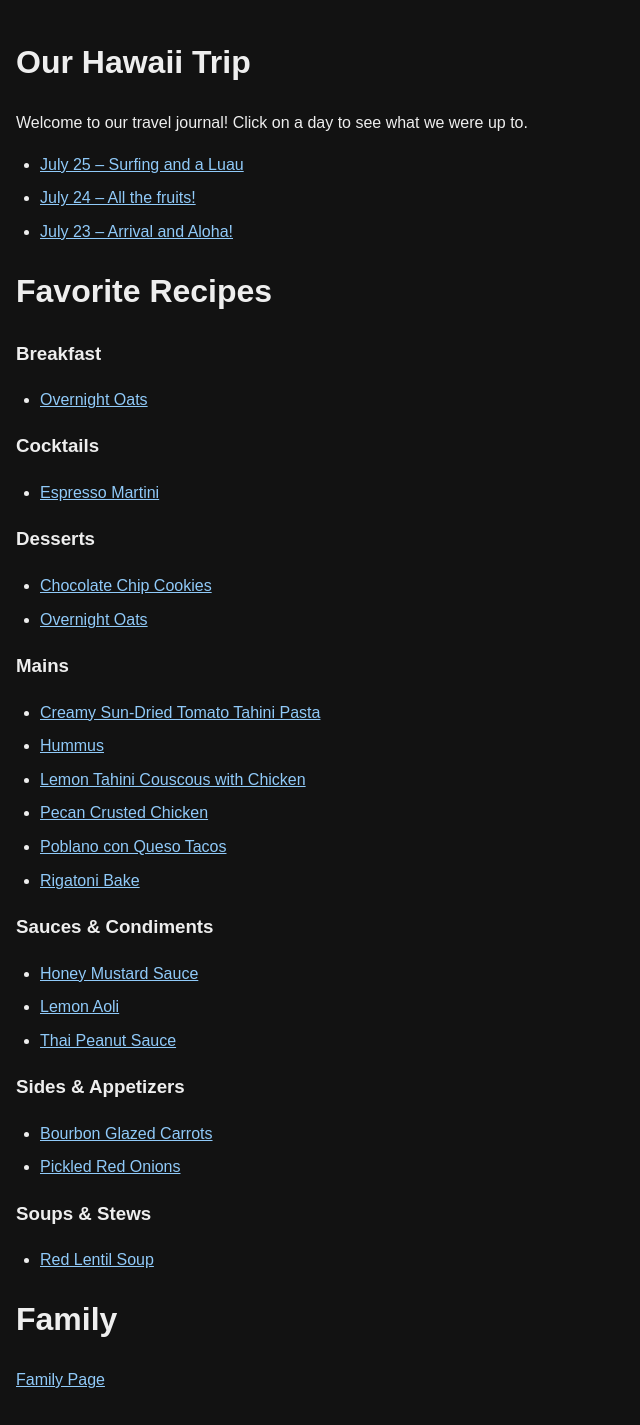
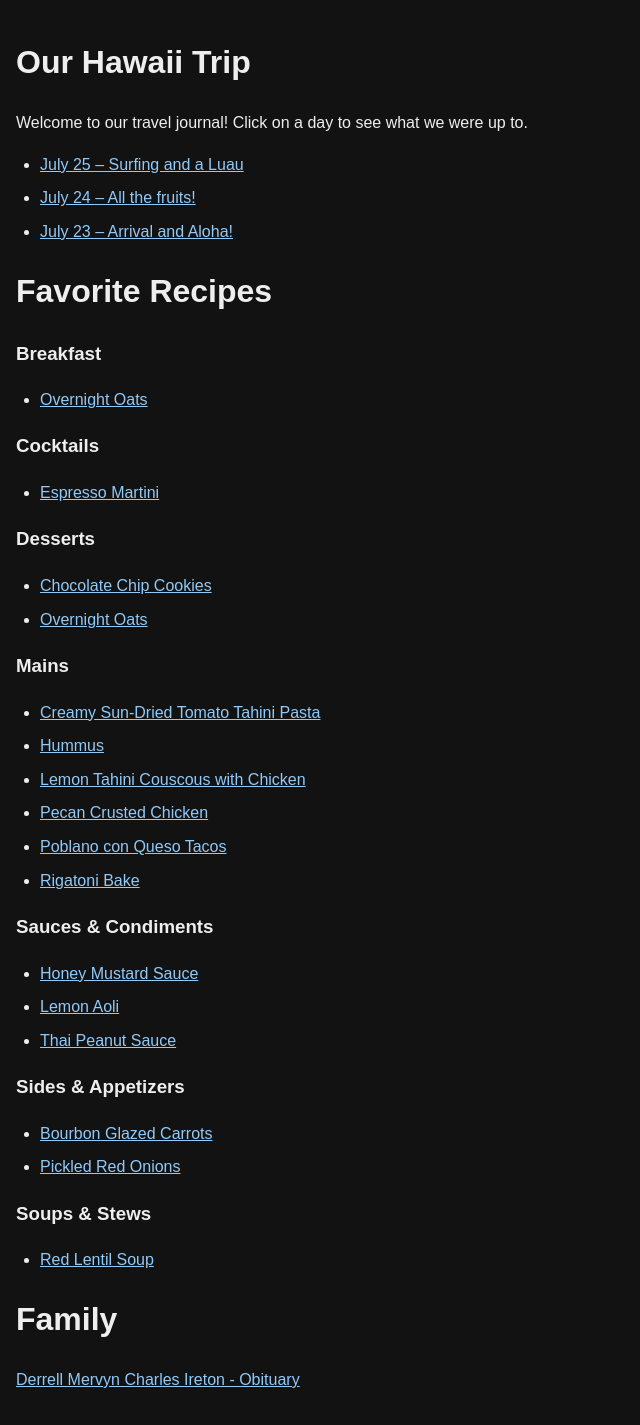
Before and after one commit to EEScott/eescott.github.io, a Jekyll site: the page built from index.md, in a window 1280 px wide. Shown: the whole page, without its empty margins (0-640 px from the left). Built offline with Jekyll 4.4.1, drawn with Linux system fonts in a browser that asks for light colours.

Commit message:
fix link?

```diff
--- a/index.md
+++ b/index.md
@@ -26,4 +26,4 @@
 {% endfor %}
 
 # Family
-[Family Page](family.md)
+[Derrell Mervyn Charles Ireton - Obituary](_family/derrell_mervyn_charles_ireton_obituary.md)
```
